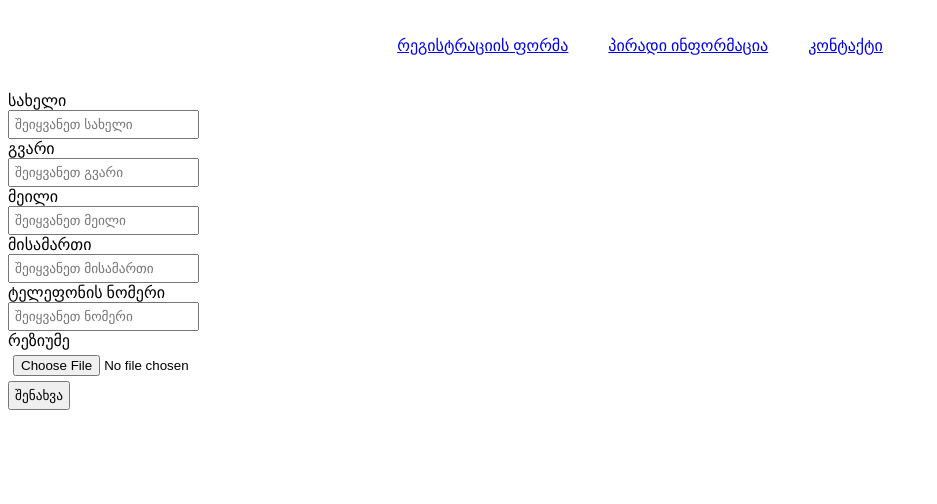
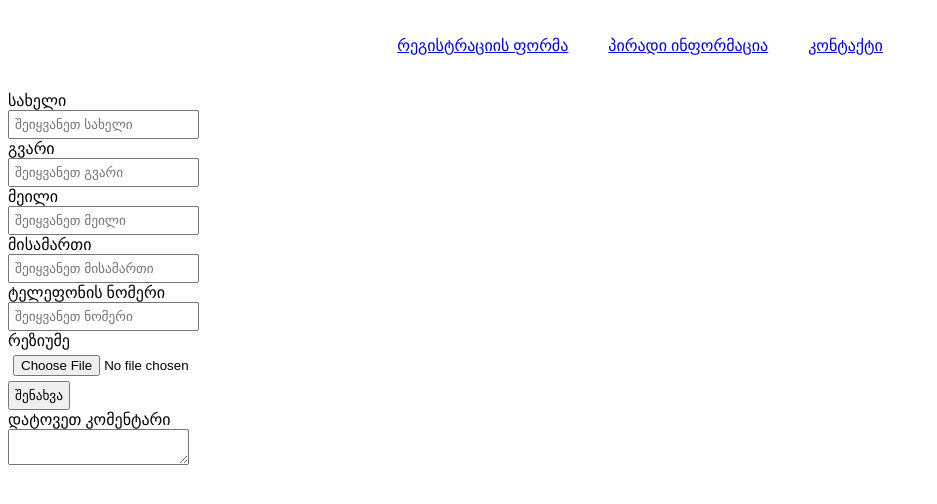
Before and after one commit to EleneMtchedlishvili/forms, a plain HTML site: page page3.html in a window 1280 px wide. Shown: the whole page, without its empty margins (0-937 px from the left). Drawn offline with Linux system fonts and the light colour scheme.

Commit message:
lesson 4

```diff
--- a/page3.html
+++ b/page3.html
@@ -43,6 +43,10 @@
       <div>
         <input type="submit" value="შენახვა" />
       </div>
+      <div>
+        დატოვეთ კომენტარი
+        <textarea></textarea>
+      </div>
     </form>
   </body>
 </html>
```
